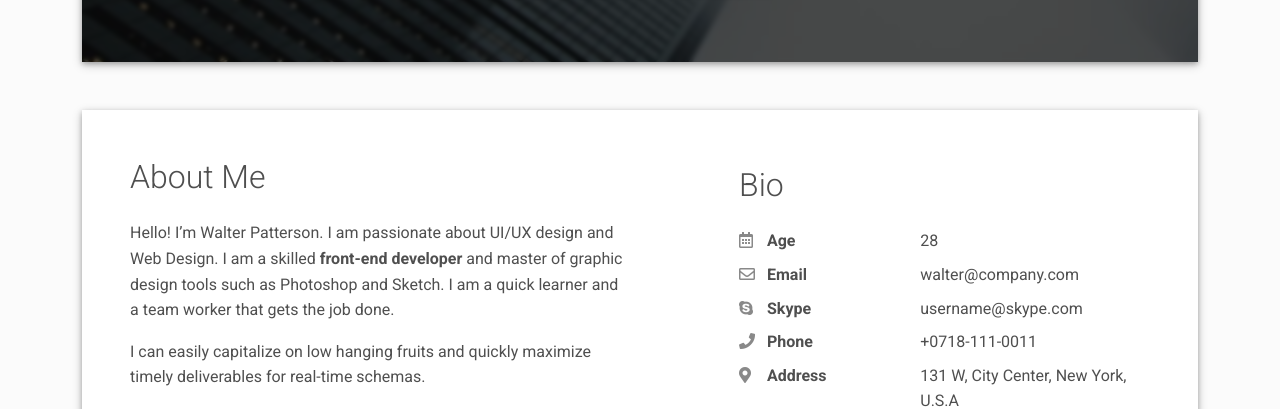
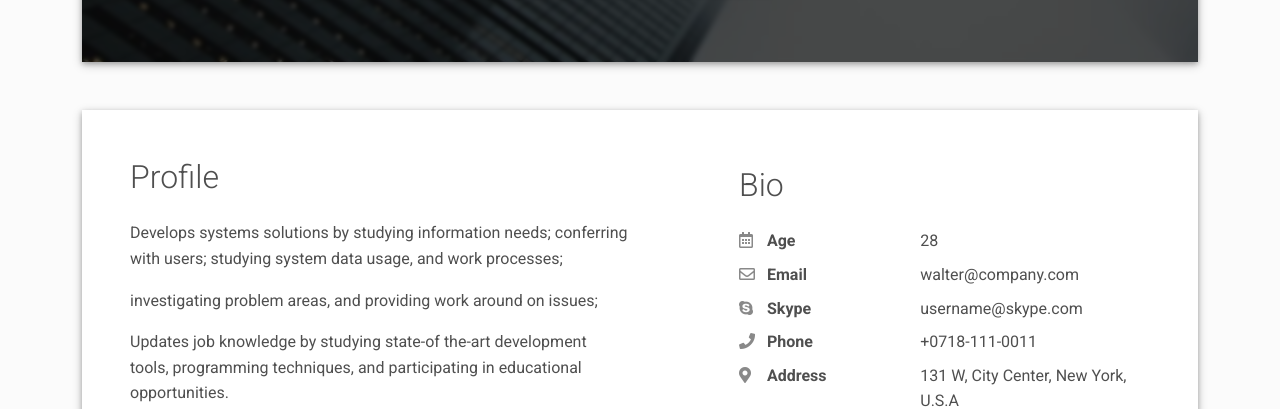
Before and after one commit to cln-flvr/CelinePortfolio, a plain HTML site: page index.html in a window 1280 px wide. Shown: the part 550-959 px from the top of the page. Drawn offline with Linux system fonts and the light colour scheme.

Commit message:
Update index.html

```diff
--- a/index.html
+++ b/index.html
@@ -91,9 +91,11 @@
     <div class="about-section">
       <div class="row">
         <div class="col-md-6">
-          <h2 class="h2 fw-light mb-4">About Me</h2>
-          <p>Hello! I’m Walter Patterson. I am passionate about UI/UX design and Web Design. I am a skilled <strong>front-end developer</strong> and master of graphic design tools such as Photoshop and Sketch. I am a quick learner and a team worker that gets the job done.</p>
-          <p>I can easily capitalize on low hanging fruits and quickly maximize timely deliverables for real-time schemas.</p>
+          <h2 class="h2 fw-light mb-4">Profile</h2>
+          <p>
+            Develops systems solutions by studying information needs; conferring with users; studying system data usage, and work processes; <p>
+            investigating problem areas, and providing work around on issues;
+            <p>Updates job knowledge by studying state-of the-art development tools, programming techniques, and participating in educational opportunities.<p>
         </div>
         <div class="col-md-5 offset-lg-1">
           <div class="row mt-2">
```
